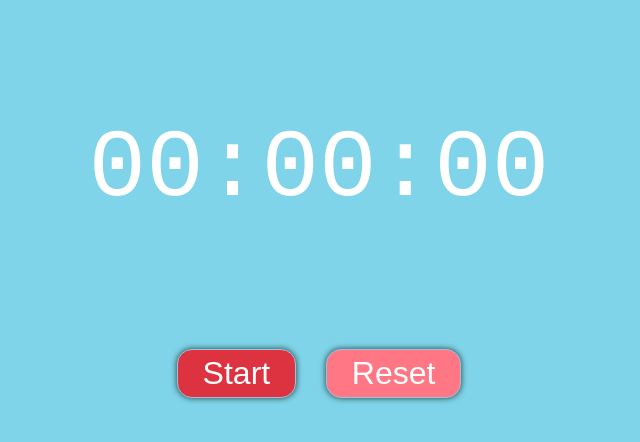
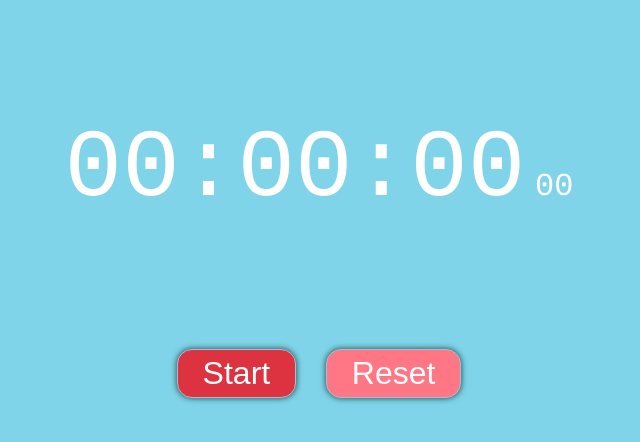
Before and after one commit to bglearning/stopWatch, a plain HTML site: page index.html in a window 1280 px wide. Shown: the whole page, without its empty margins (331-971 px from the left). Drawn offline with Linux system fonts and the light colour scheme.

Commit message:
Add centisecond count to display

```diff
--- a/css/main.css
+++ b/css/main.css
@@ -18,7 +18,14 @@ body {
         padding: 15px;
         text-align: center;
         color: white;
+}
+
+#main {
         font-size: 600%;
+}
+
+#cs {
+        font-size: 200%;
 }
 
 #btns {
--- a/index.html
+++ b/index.html
@@ -14,7 +14,10 @@
 
         <div id="container">
 
-                <div id="stopwatch"> </div>
+                <div id="stopwatch">
+                        <span id="main"></span>
+                        <span id="cs"></span>
+                </div>
 
                 <div id="btns">
                     <button onclick="start()" id="startStop" class="btn">Start </button>
--- a/js/main.js
+++ b/js/main.js
@@ -67,7 +67,7 @@ var updateDisplay = function(){
         cnt = cnt % 6000;
         var seconds = Math.floor(cnt/100);
         cnt = cnt % 100;
-        var centiseconds = cnt;
+        var centiseconds = Math.floor(cnt);
 
 
         hours = addZero(hours);
@@ -77,7 +77,8 @@ var updateDisplay = function(){
 
         var clockStr = hours + ":" + minutes + ":" + seconds;
 
-        document.getElementById("stopwatch").textContent = clockStr;
+        document.getElementById("main").textContent = clockStr;
+        document.getElementById("cs").textContent = " " + centiseconds;
         document.title = clockStr;
 }
 
```
